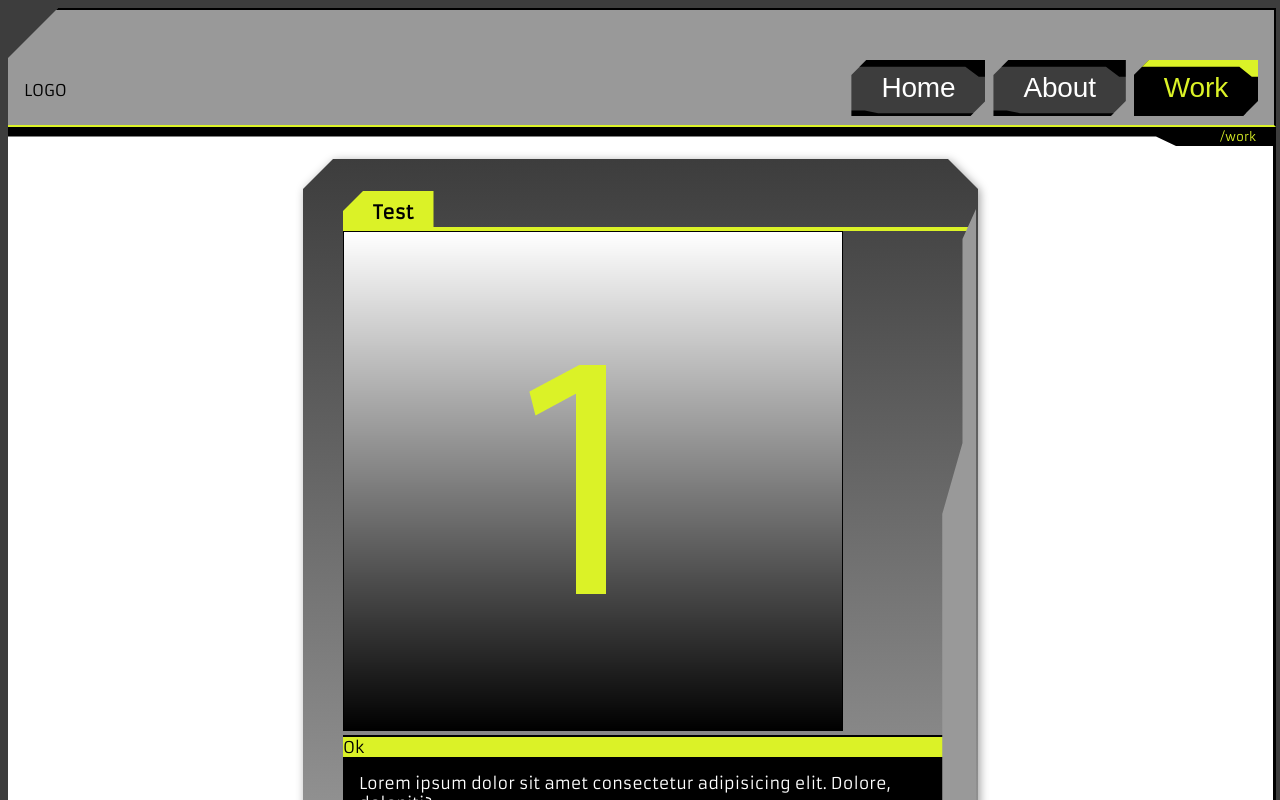
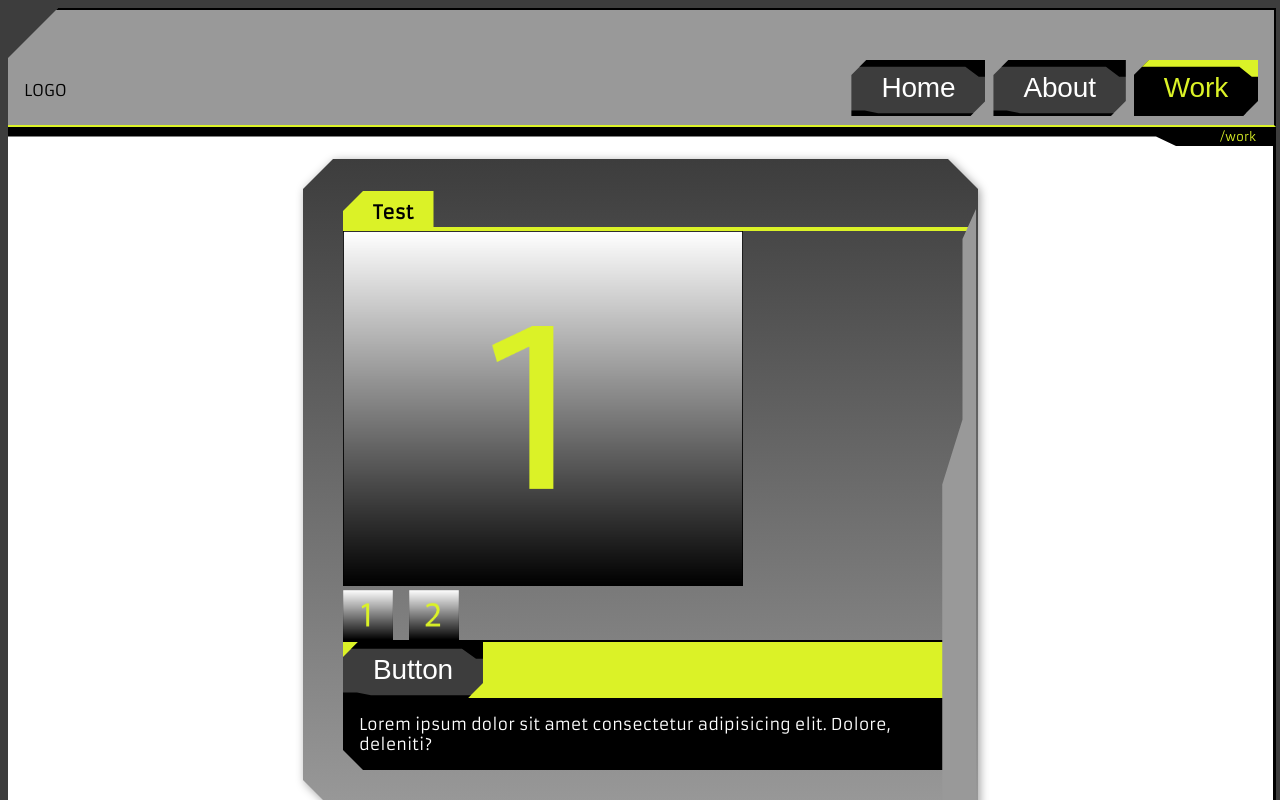
Before and after one commit to ChrisJackem/port_app, a Next.js app: page /work in a window 1280 px wide. Shown: the top 800 px of the page. Built offline with nearby package versions, Linux system fonts and the light colour scheme; a web font is replaced by a local one.

Commit message:
Work Styles 7

```diff
--- a/src/app/config/work_config.tsx
+++ b/src/app/config/work_config.tsx
@@ -11,17 +11,22 @@ const config: { [key: string]: Slide } = {
         link: 'https://www.google.com',
         images: [
             'test1.png',
+            'test2.png',
         ]
     },
     test2: {
         dir: 'static/images/work/test/',
         images: [
+            'test1.png',
             'test2.png',
+            'test3.png',
         ]
     },
     test3: {
         dir: 'static/images/work/test/',
         images: [
+            'test1.png',
+            'test2.png',
             'test3.png',
         ]
     },
--- a/src/components/chip_header/chip_header.css
+++ b/src/components/chip_header/chip_header.css
@@ -3,12 +3,26 @@
     position: relative;
 }
 
+
 .chip-text{
     padding: 10px 20px 3px 30px;
     display: inline-block;
     font-weight: bold;
+    z-index: 2;
 }
 .chip-header-child-container{
     color: var(--darkest, #000);
     background-color: var(--foreground, #FFF);
 }
+
+.chip-header-text{
+
+}
+
+.chip-header-text::after{
+    content: ''; position: absolute; top: -1; left: 0; width: 100%;
+    height: 10px;
+    top: 100%;
+    background-color: var(--bg, #000);
+    z-index: -5;
+}
--- a/src/components/chip_header/chip_header.tsx
+++ b/src/components/chip_header/chip_header.tsx
@@ -17,10 +17,10 @@ const ChipHeader = ({ title, colBg, colTx, children, childBg }: ChipHeaderProps)
         <section className=''>
             <div
                 className='chipped-header'
-            style={{ borderBottom: `4px solid ${background_color}` }}
+                style={{ borderBottom: `4px solid ${background_color}`, ['--bg' as string]: colBg }}
             >
                 <h3
-                className='chip-text chip-tl-md-npad'
+                    className='chip-text chip-tl-md-npad chip-header-text'
                     style={{ backgroundColor: background_color, color: `${text_color}`}}
                 >{title}</h3>
             </div>
--- /dev/null
+++ b/src/components/slide_show/slide_show.tsx
@@ -0,0 +1,60 @@
+import React, { useEffect, useState } from 'react'
+import './slide_show.css'
+import { AnimatePresence, motion } from 'motion/react'
+import { Slide } from '@/app/config/work_config'
+
+const SlideShow = ({ title, inView, data }:{
+        title: string,
+        inView:boolean,
+        data: Slide
+}) => {
+
+    function buttonHandler(id:number){
+        if (id > -1 && id < data.images.length){
+            setActiveImg(id)
+        }
+    }
+
+    const [activeImg, setActiveImg] = useState(0);
+
+    useEffect(()=>{
+        //setActiveImg()
+    }, [inView]);
+
+    return (
+    <div className='slideshow-container'>
+        <AnimatePresence>
+            <motion.img
+                id={`slideshow-main-${title}`}
+                className='slideshow-image '
+                key={title}
+                initial={{ x: 100, y: 0, opacity: 0 }}
+                animate={{ x: 0, y: 0, opacity: 1 }}
+                exit={{ x: -400, y: 0, opacity: 0 }}
+                transition={{ duration: .4, type: 'tween' }}
+                alt={`Active theme image: ${title}`}
+                width={400}
+                height={355}
+                src={`${data.dir}${data.images[activeImg]}`}
+                layout
+            />
+        </AnimatePresence>
+
+        <div className='slideshow-buttons flex'>
+            { data.images.map( (image, i)=>(
+                // eslint-disable-next-line @next/next/no-img-element
+                <img
+                    alt='meaning'
+                    key={i.toString()}
+                    src={`${data.dir}${data.images[i]}`}
+                    width={50}
+                    height={50}
+                    onClick={()=>buttonHandler(i)}
+                ></img>
+            ))}
+        </div>
+    </div>
+    )
+}
+
+export default SlideShow
--- a/src/components/work_container/work_container.css
+++ b/src/components/work_container/work_container.css
@@ -33,7 +33,8 @@
     }
 
 .work-title{
-    /* background-color: red; */
+    position: sticky;
+    top: 20px;
 }
 
 .work-content{
--- a/src/components/work_container/work_container.tsx
+++ b/src/components/work_container/work_container.tsx
@@ -5,6 +5,7 @@ import './work_container.css';
 import { Slide } from '@/app/config/work_config';
 
 import ChipHeader from '../chip_header/chip_header';
+import SlideShow from '../slide_show/slide_show';
 
 //import { animate } from 'motion';
 
@@ -68,7 +69,6 @@ const WorkContainer = ({ title, conf, children }: {
         key={title}
         variants={variantsContainer}
         whileInView= {{transform: "scale(1)", opacity: 1}}
-        /* viewport={{ amount: 0.2 }} */
         ref={container_ref}
     >
       <motion.div className="work-title"
@@ -83,26 +83,31 @@ const WorkContainer = ({ title, conf, children }: {
               key={`inner-${title}-a`}
               variants={variantSlideIn}
           >
-            { images && images.map((url, i) => (
+            {/* { images && images.map((url, i) => (
               // eslint-disable-next-line @next/next/no-img-element
               <img
                 key={i.toString()}
                 src={url}
                 alt={`alt ${i}`}
               />
-            ))}
+            ))} */}
+            { images &&
+              <SlideShow
+              title={'Test'}
+                inView={isInView}
+                data={conf}
+              />
+            }
           </motion.div>
 
           <div className='work-child-outer-container'>
             { conf.link !== undefined &&
               <div className='link-container'>
-                Ok
+                <button className={`chip-a link `} >Button</button>
               </div>
             }
             <div className='work-child-inner-container'>{children}</div>
           </div>
-
-
 
     </motion.section>
   )
```
Also changed, not shown: src/components/slide_show/slide_show.css (added). Lines whose indentation alone changed are shown as unchanged.
